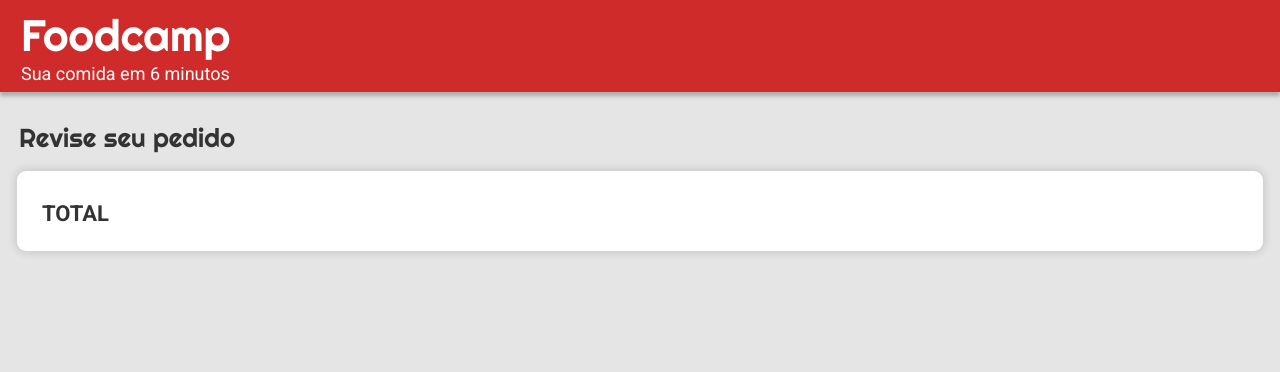
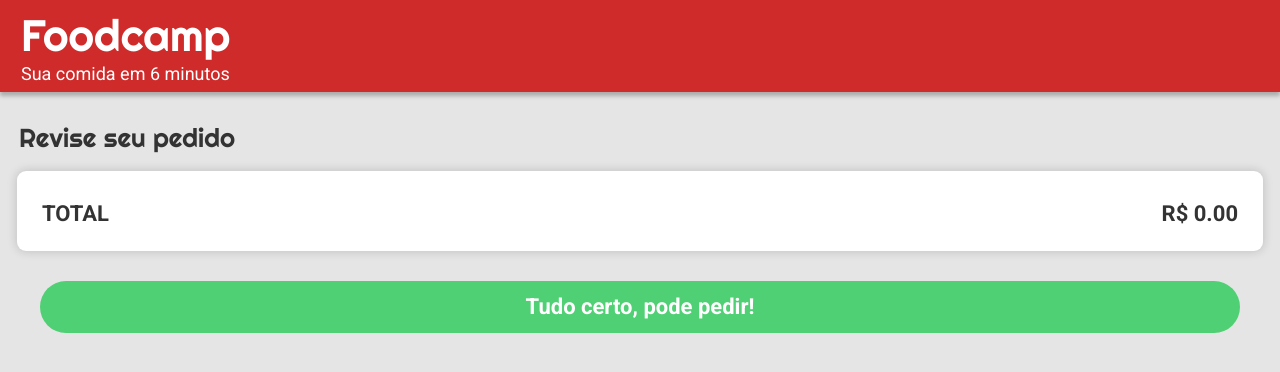
Before and after one commit to ligia-davila-bozzi/food-delivery-website, a React (Create React App) app: page /review-order in a window 1280 px wide. Shown: the top 372 px of the page. Built offline with nearby package versions, Linux system fonts and the light colour scheme.

Commit message:
Avanced on order-review component implementation; only the 'cancel' button remains to be implementated

```diff
--- a/src/components/App.js
+++ b/src/components/App.js
@@ -37,9 +37,10 @@
         { name: "Petit Gâteau", info: "Petit gateau com sorvete de creme", img: petitGateau , price: 7.99, amount: 0, category: "dessert" },
         { name: "Salada de Frutas", info: "Revigorante salada de frutas frescas", img: saladaFrut , price: 4.99, amount: 0, category: "dessert" }
     ]);
+    const [orderURL, setOrderURL] = useState("");
 
     return (
-        <CartContext.Provider value={{ meals, setMeals, drinks, setDrinks, desserts, setDesserts }}>
+        <CartContext.Provider value={{ meals, setMeals, drinks, setDrinks, desserts, setDesserts, orderURL, setOrderURL }}>
             <BrowserRouter>
                 <Body>
                     <Header/>
--- a/src/components/Footer.js
+++ b/src/components/Footer.js
@@ -5,7 +5,7 @@
 import CartContext from '../contexts/CartContext';
 
 export default function Footer() {
-    const { meals, drinks, desserts } = useContext(CartContext);
+    const { meals, drinks, desserts, setOrderURL } = useContext(CartContext);
     const [finalMeals, setFinalMeals] = useState("");
     const [finalDrinks, setFinalDrinks] = useState("");
     const [finalDesserts, setFinalDesserts] = useState("");
@@ -37,17 +37,13 @@
         setFinalPrice(subtotal);
     }, [meals, drinks, desserts]);
 
-    function orderProduct() {
-        history.push('/review-order');
+    useEffect(() => {
         const orderText = `Olá, gostaria de fazer o pedido:\n- Prato(s):${finalMeals}\n- Bebida(s):${finalDrinks}\n- Sobremesa(s):${finalDesserts}\nTotal: R$ ${finalPrice.toFixed(2)}`;
-        const orderURL = `https://wa.me/5522999790099?text=${encodeURIComponent(orderText)}`
-        openInNewTab(orderURL);
-    }
+        const encodedURL = `https://wa.me/5522999790099?text=${encodeURIComponent(orderText)}`;
+        setOrderURL(encodedURL);
+    }, [finalPrice]);
 
-    function openInNewTab(url) {
-        const newWindow = window.open(url, '_blank', 'noopener,noreferrer');
-        if(newWindow) {newWindow.opener = null}
-    }
+    function orderProduct() {history.push('/review-order')}
 
     return(
         <FooterBox>
--- a/src/components/OrderReview.js
+++ b/src/components/OrderReview.js
@@ -3,16 +3,31 @@
 
 import CartContext from '../contexts/CartContext'
 
-// FALTA RECEBER O TOTAL, CRIAR O LINK PELO FOOTER E IMPLEMENTAR BOTAO DE FINALIZAÇÃO
+// IMPLEMENTAR BOTAO DE CANCELAR
 
-export default function OrderReview(props) {
-    const { meals, drinks, desserts } = useContext(CartContext);
+export default function OrderReview() {
+    const { meals, drinks, desserts, orderURL } = useContext(CartContext);
     let orderedMeals = [];
     let orderedDrinks = [];
     let orderedDesserts = [];
-    meals.forEach(meal => {if (meal.amount > 0) orderedMeals.push(meal)});
-    drinks.forEach(drink => {if (drink.amount > 0) orderedDrinks.push(drink)});
-    desserts.forEach(dessert => {if (dessert.amount > 0) orderedDesserts.push(dessert)});
+    let total = 0;
+    meals.forEach(meal => {if (meal.amount > 0) {
+        orderedMeals.push(meal);
+        total += (meal.price * meal.amount);
+    }});
+    drinks.forEach(drink => {if (drink.amount > 0) {
+        orderedDrinks.push(drink);
+        total += (drink.price * drink.amount);
+    }});
+    desserts.forEach(dessert => {if (dessert.amount > 0) {
+        orderedDesserts.push(dessert);
+        total += (dessert.price * dessert.amount);
+    }});
+    function openInNewTab(url) {
+        const newWindow = window.open(url, '_blank', 'noopener,noreferrer');
+        if(newWindow) {newWindow.opener = null}
+    }
+    function finishOrder() {openInNewTab(orderURL)}
     return(
         <OrderReviewBox>
             <Title>Revise seu pedido</Title>
@@ -20,25 +35,27 @@
                 {orderedMeals.map((meal, index) => (
                     <ItemsInfo key={index}>
                         <h1>{meal.name} (x{meal.amount})</h1>
-                        <h1>R${meal.price * meal.amount}</h1>
+                        <h1>R${(meal.price * meal.amount).toFixed(2)}</h1>
                     </ItemsInfo>
                 ))}
                 {orderedDrinks.map((drink, index) => (
                     <ItemsInfo key={index}>
                         <h1>{drink.name} (x{drink.amount})</h1>
-                        <h1>R${drink.price * drink.amount}</h1>
+                        <h1>R${(drink.price * drink.amount).toFixed(2)}</h1>
                     </ItemsInfo>
                 ))}
                 {orderedDesserts.map((dessert, index) => (
                     <ItemsInfo key={index}>
                         <h1>{dessert.name} (x{dessert.amount})</h1>
-                        <h1>R${dessert.price * dessert.amount}</h1>
+                        <h1>R${(dessert.price * dessert.amount).toFixed(2)}</h1>
                     </ItemsInfo>
                 ))}
                 <Total>
                 <h1>TOTAL</h1>
+                <h1>R$ {total.toFixed(2)}</h1>
             </Total>
             </OrderInfo>
+            <Button onClick={() => finishOrder()}>Tudo certo, pode pedir!</Button>
         </OrderReviewBox>
     )
 }
@@ -50,6 +67,24 @@
     height: calc(100% - 92px);
     margin-top: 92px;
     background-color: #E5E5E5;
+`;
+
+const Button = styled.button`
+    height: 52px;
+    width: calc(100vw - 80px);
+    margin: 30px auto 0 auto;
+    cursor: pointer;
+    background: #50D074;
+    :hover {
+        background: #91e2a8;
+    }
+    border: none;
+    border-radius: 100px;
+    font-family: Roboto;
+    font-weight: bold;
+    font-size: 22px;
+    line-height: 26px;
+    color: #FFFFFF;
 `;
 
 const Title = styled.h1`
--- a/src/components/catalog-components/Shelf.js
+++ b/src/components/catalog-components/Shelf.js
@@ -32,7 +32,7 @@
                         <img alt="" src={i.img}></img>
                         <Name>{i.name}</Name>
                         <Info>{i.info}</Info>
-                        <Price>R${i.price.toFixed(2)}</Price>
+                        <Price>R$ {i.price.toFixed(2)}</Price>
                         {i.amount > 0 &&
                             <Counter>
                                 <button onClick={() => removeOne(index)}>-</button>
@@ -84,7 +84,7 @@
     height: 202px;
     background-color: #FFF;
     margin-right: 16px;
-    padding-top: 18px;
+    padding-top: 15px;
     border-radius: 9px;
     position: relative;
     box-shadow: ${props => props.selected ? "0px 0px 10px -4px rgba(0, 0, 0, 0.25), inset 0px 0px 0px 5px #32B72F" : "none"};
@@ -113,16 +113,16 @@
     font-size: 16px;
     line-height: 19px;
     color: #333;
-    margin-bottom: 2px;
+    margin-bottom: 4px;
 `;
 
 const Info = styled.div`
     width: 144px;
     font-family: Roboto;
     font-size: 15px;
-    line-height: 18px;
+    line-height: 17px;
     color: #A6A6A6;
-    margin-bottom: 2px;
+    margin-bottom: 6px;
 `;
 
 const Price = styled.div`
```
